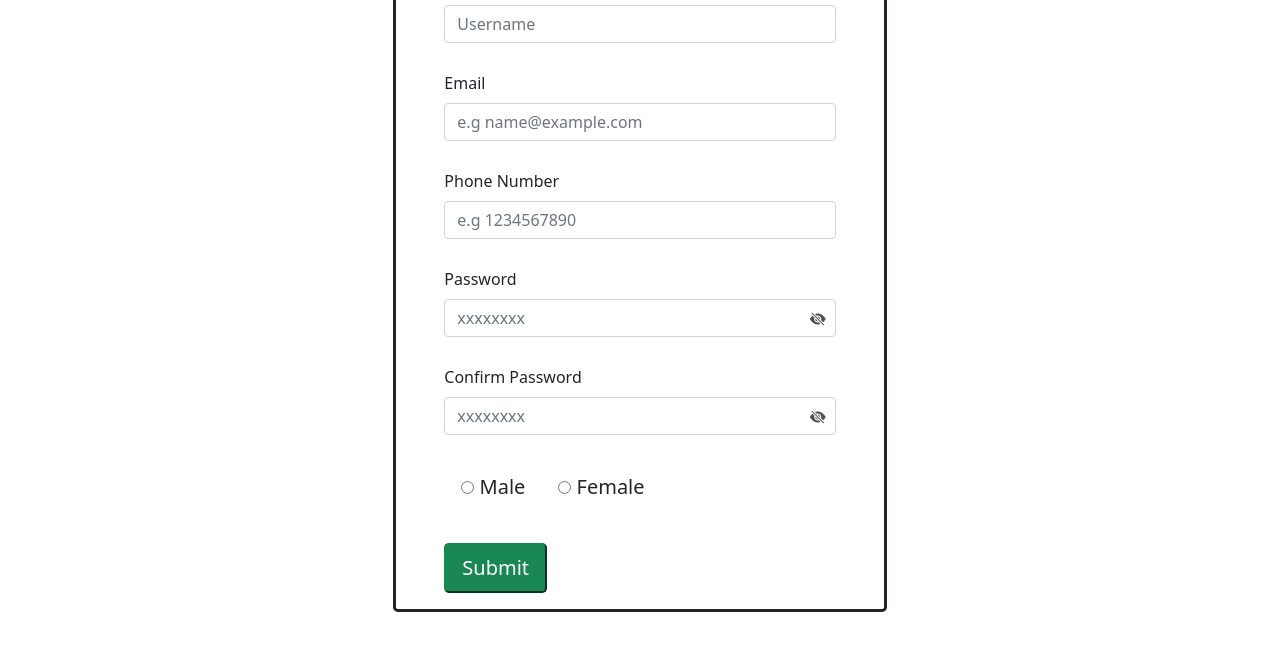
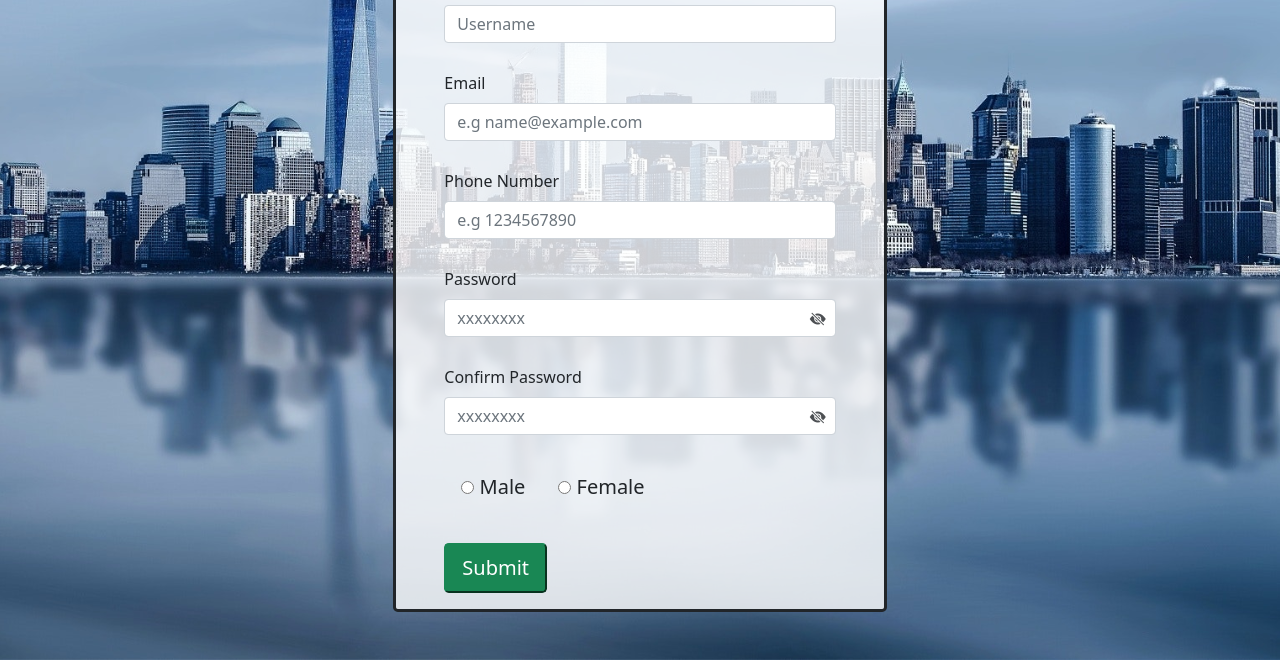
Before and after one commit to Omojiba/capstone2, a plain HTML site: page index.html in a window 1280 px wide. Shown: the part 216-876 px from the top of the page. Drawn offline with nearby package versions, Linux system fonts and the light colour scheme; the site is published under a folder, as on GitHub Pages, so addresses that start at the root find nothing; a web font is replaced by a local one.

Commit message:
background image fix

```diff
--- a/style.css
+++ b/style.css
@@ -4,7 +4,7 @@
     box-sizing: border-box;
 }
 body{
-    background-image: url(/Worldview7.jpg);
+    background-image: url(Worldview7.jpg);
     background-position: center;
     background-size: cover;
 }
```
